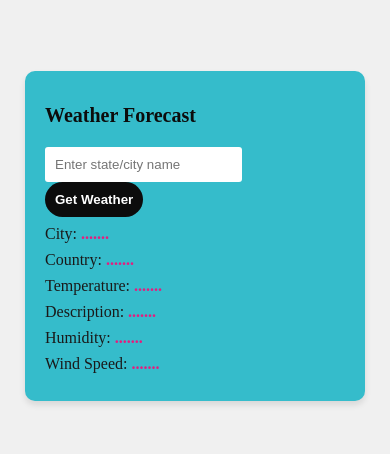
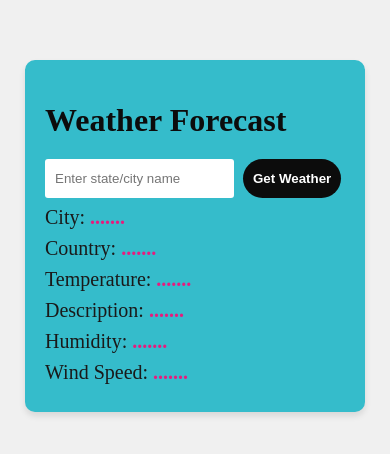
Before and after one commit to V-Sravya/weather-app, a website: page Frontend/index.html in a window 390 px wide. Shown: the part 186-640 px from the top of the page. Drawn offline with Linux system fonts and the light colour scheme.

Commit message:
Remove responsive design for mobile

```diff
--- a/Frontend/style.css
+++ b/Frontend/style.css
@@ -68,18 +68,3 @@ h1 {
   font-weight: bold;
   color: #e61c7e; /* Darker green for the dynamic text */
 }
-
-/* Media query for mobile devices */
-@media (max-width: 600px) {
-  h1 {
-    font-size: 20px; /* Smaller font size for mobile */
-  }
-
-  #weather p {
-    font-size: 16px; /* Smaller font size for mobile */
-  }
-
-  .city-input-placeholder, .get-weather-button {
-    padding: 10px; /* Slightly smaller padding for mobile */
-  }
-}
```
